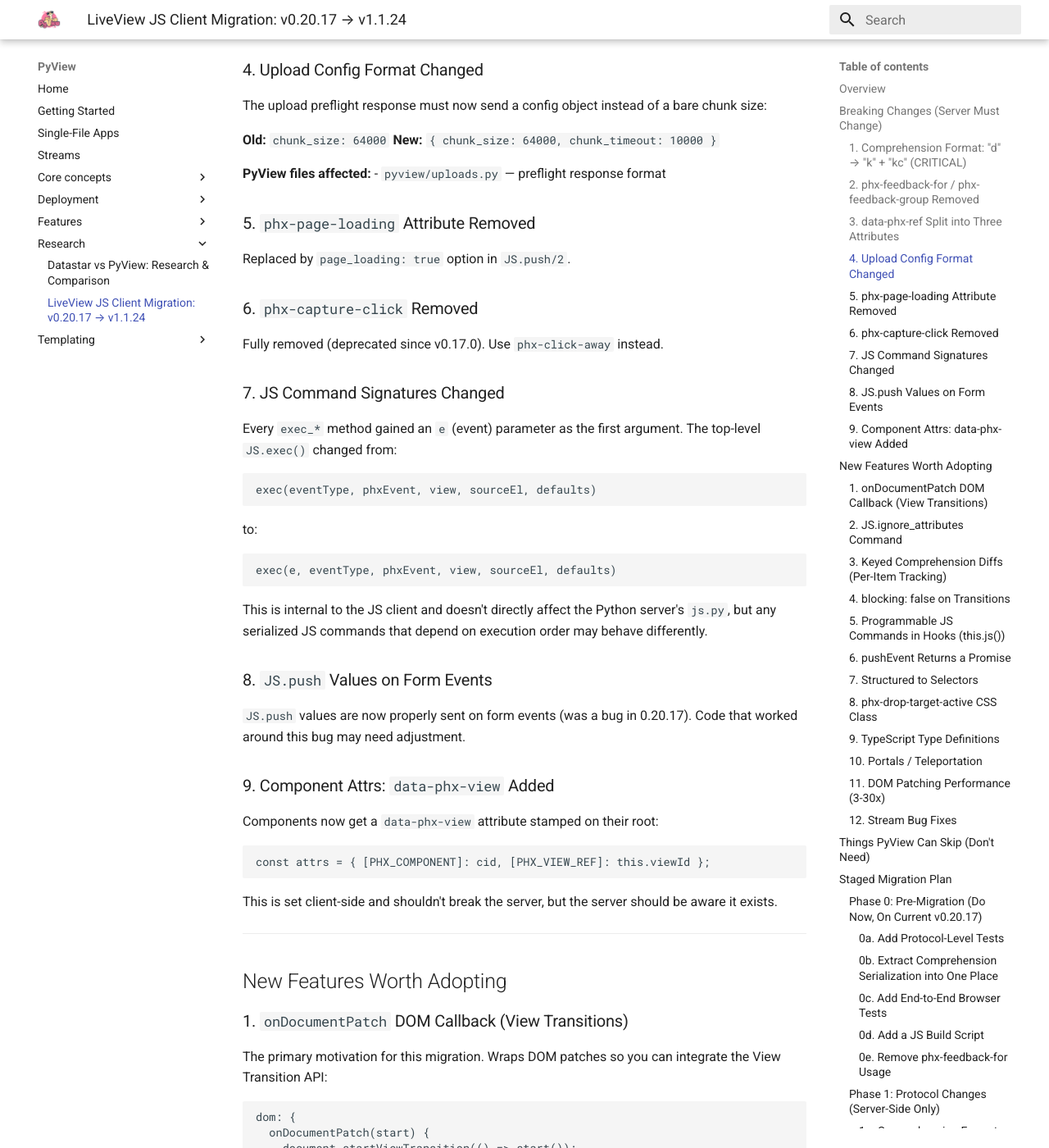
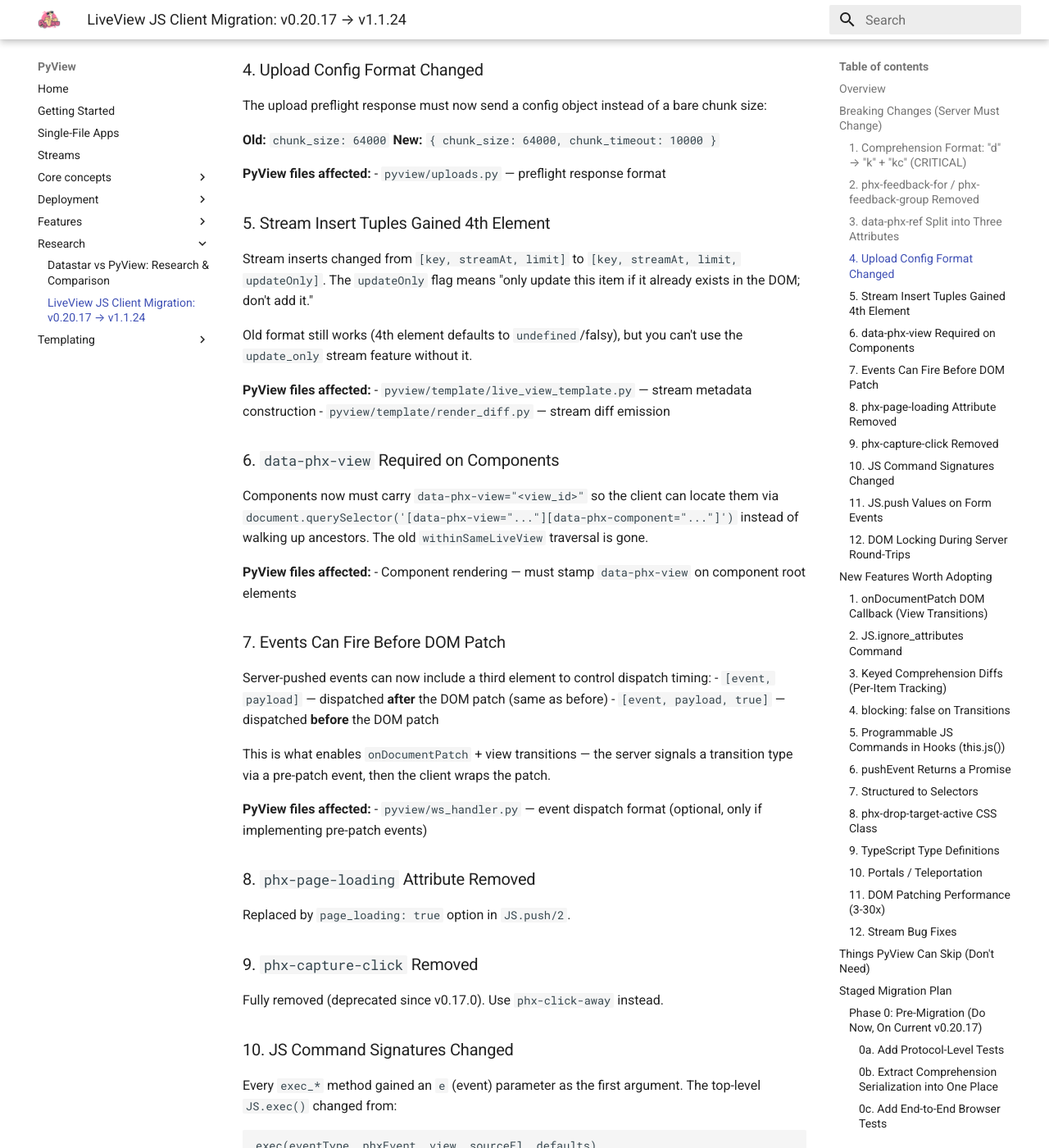
Before and after one commit to ogrodnek/pyview, an MkDocs documentation site: the page built from docs/research/liveview-js-client-migration.md, in a window 1280 px wide and 1400 px high, scrolled down 1956 px. Shown: the whole window at 82% size. Built offline with MkDocs 1.6.1 and Material for MkDocs 9.7.7, drawn with Linux system fonts in a browser that asks for light colours; some of the changed text lies outside the part shown.

Commit message:
Add stream, component, and DOM locking findings to migration doc
From dom_patch.js/dom.js diff analysis:
- Stream inserts now have 4-element tuples (updateOnly flag)
- data-phx-view required on components (withinSameLiveView removed)
- Events can dispatch before DOM patch (third element = true)
- DOM locking via ElementRef clones subtree during round-trips
- Updated risk assessment table

https://claude.ai/code/session_01YPEzgm266Kuk2yo9g1LGMG

````diff
--- a/docs/research/liveview-js-client-migration.md
+++ b/docs/research/liveview-js-client-migration.md
@@ -92,15 +92,50 @@ chunk size:
 **PyView files affected:**
 - `pyview/uploads.py` — preflight response format
 
-### 5. `phx-page-loading` Attribute Removed
+### 5. Stream Insert Tuples Gained 4th Element
+
+Stream inserts changed from `[key, streamAt, limit]` to
+`[key, streamAt, limit, updateOnly]`. The `updateOnly` flag means "only update
+this item if it already exists in the DOM; don't add it."
+
+Old format still works (4th element defaults to `undefined`/falsy), but you
+can't use the `update_only` stream feature without it.
+
+**PyView files affected:**
+- `pyview/template/live_view_template.py` — stream metadata construction
+- `pyview/template/render_diff.py` — stream diff emission
+
+### 6. `data-phx-view` Required on Components
+
+Components now must carry `data-phx-view="<view_id>"` so the client can locate
+them via `document.querySelector('[data-phx-view="..."][data-phx-component="..."]')`
+instead of walking up ancestors. The old `withinSameLiveView` traversal is gone.
+
+**PyView files affected:**
+- Component rendering — must stamp `data-phx-view` on component root elements
+
+### 7. Events Can Fire Before DOM Patch
+
+Server-pushed events can now include a third element to control dispatch timing:
+- `[event, payload]` — dispatched **after** the DOM patch (same as before)
+- `[event, payload, true]` — dispatched **before** the DOM patch
+
+This is what enables `onDocumentPatch` + view transitions — the server signals
+a transition type via a pre-patch event, then the client wraps the patch.
+
+**PyView files affected:**
+- `pyview/ws_handler.py` — event dispatch format (optional, only if implementing
+  pre-patch events)
+
+### 8. `phx-page-loading` Attribute Removed
 
 Replaced by `page_loading: true` option in `JS.push/2`.
 
-### 6. `phx-capture-click` Removed
+### 9. `phx-capture-click` Removed
 
 Fully removed (deprecated since v0.17.0). Use `phx-click-away` instead.
 
-### 7. JS Command Signatures Changed
+### 10. JS Command Signatures Changed
 
 Every `exec_*` method gained an `e` (event) parameter as the first argument.
 The top-level `JS.exec()` changed from:
@@ -116,20 +151,21 @@ This is internal to the JS client and doesn't directly affect the Python server'
 `js.py`, but any serialized JS commands that depend on execution order may behave
 differently.
 
-### 8. `JS.push` Values on Form Events
+### 11. `JS.push` Values on Form Events
 
 `JS.push` values are now properly sent on form events (was a bug in 0.20.17).
 Code that worked around this bug may need adjustment.
 
-### 9. Component Attrs: `data-phx-view` Added
+### 12. DOM Locking During Server Round-Trips
 
-Components now get a `data-phx-view` attribute stamped on their root:
-```js
-const attrs = { [PHX_COMPONENT]: cid, [PHX_VIEW_REF]: this.viewId };
-```
+The new `ElementRef` + `PHX_REF_LOCK` system clones the DOM subtree of locked
+elements and applies server patches to the **clone** instead of the real DOM.
+When the server acknowledges (undo), the clone is morphed back in. This prevents
+flickering during animations and race conditions.
 
-This is set client-side and shouldn't break the server, but the server should be
-aware it exists.
+The server needs to cooperate with this by using the split ref attributes
+(see item #3). The DOMPatch constructor now accepts `opts.undoRef` to signal
+which ref is being acknowledged.
 
 ---
 
@@ -376,12 +412,17 @@ After Phase 1 lands and is stable, adopt new features one at a time:
 | Change | Risk | Mitigation |
 |--------|------|------------|
 | Comprehension format `"d"` → `"k"` | **HIGH** — breaks all loops | Protocol tests (Phase 0a), extract format (Phase 0b) |
+| `data-phx-view` on components | **HIGH** — components won't be found without it | Audit component rendering |
 | `phx-feedback-for` removal | **MEDIUM** — affects form validation UX | Remove usage pre-migration (Phase 0e) |
 | Ref system split | **MEDIUM** — affects loading states | Audit all ref usage in ws_handler.py |
+| Stream 4-element tuples | **LOW** — old format still works | Only breaks if using `update_only` |
 | Upload config format | **LOW** — small change, isolated | Unit test upload preflight |
 | Form submission changes | **LOW-MEDIUM** — many 1.0.x bugfixes | E2E browser tests (Phase 0c) |
+| Pre-patch event dispatch | **LOW** — additive, opt-in | No change needed unless using view transitions |
 | JS command signature `(e, ...)` | **LOW** — internal to JS client | No server changes needed |
+| DOM locking (`PHX_REF_LOCK`) | **LOW** — client-side behavior | Works with split ref attributes |
 | Stream memory fix | **POSITIVE** — fixes a bug | Free improvement |
+| 3-30x faster DOM patching | **POSITIVE** — perf improvement | Free improvement |
 
 ---
 
````
